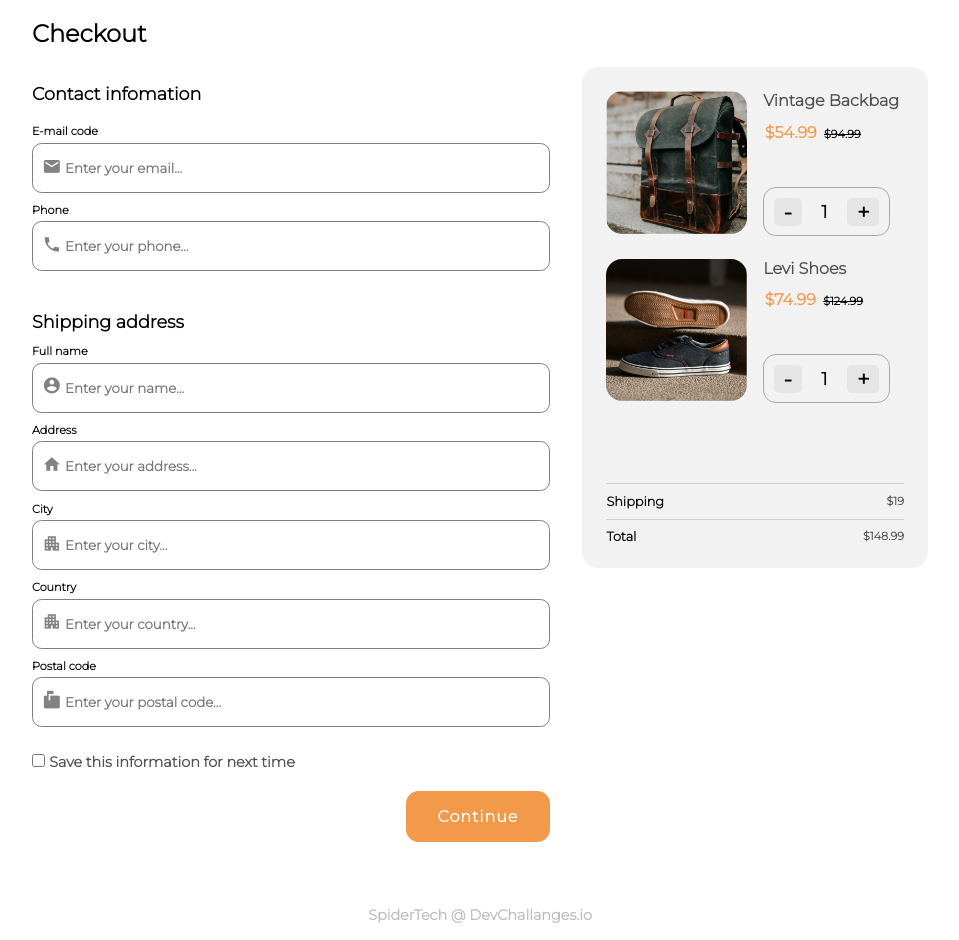
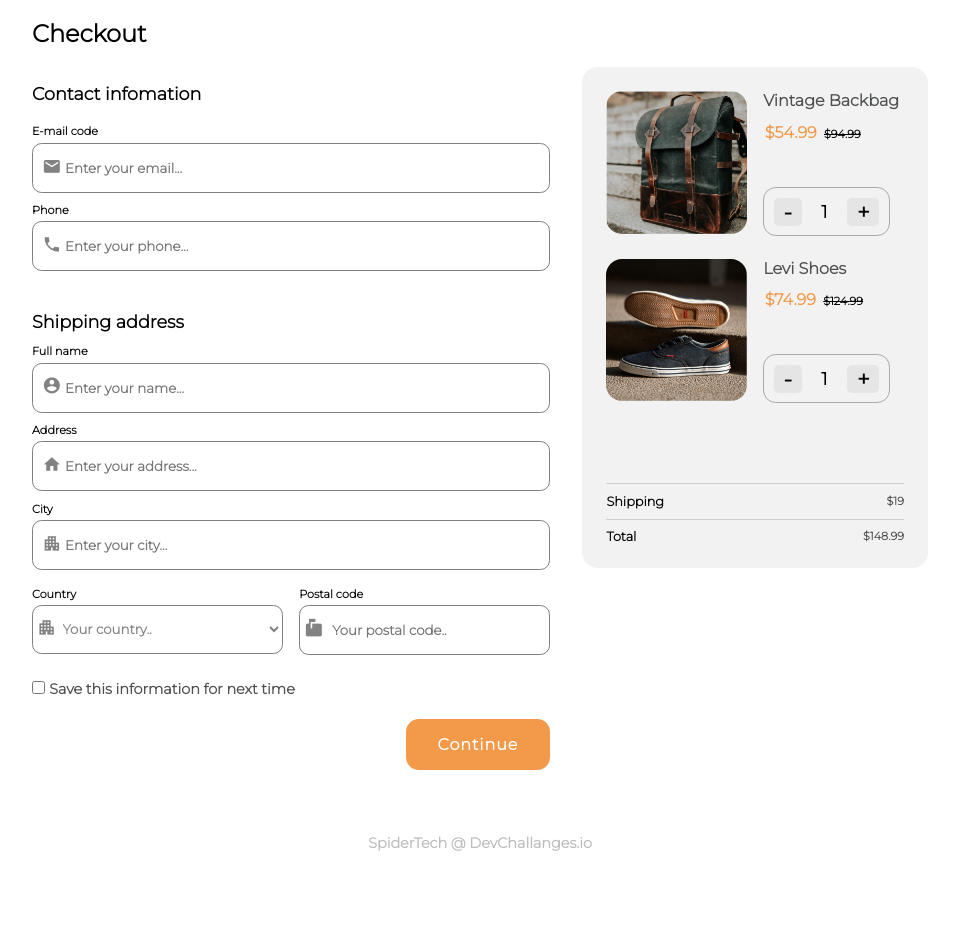
Before and after one commit to Born2shine/checkout-page-devchallangesio, a plain HTML site: page checkout-page-master/index.html in a window 1280 px wide. Shown: the whole page, without its empty margins (160-1119 px from the left). After the commit the page ends 868 px from the top, so only its background shows below. Drawn offline with Linux system fonts and the light colour scheme.

Commit message:
Add files via upload

```diff
--- a/checkout-page-master/css/main.css
+++ b/checkout-page-master/css/main.css
@@ -144,15 +144,25 @@ body {
   position: relative;
   margin: 0.4rem 0;
 }
-.input-field input {
+.input-field input,
+select {
   font-family: var(--ff-primary);
   font-weight: 600;
   width: 100%;
   padding: 0.7rem 2rem;
   border-radius: 0.6rem;
-  border: 0.01rem solid grey;
+  border: 1px solid grey;
 }
-.input-field input:focus {
+.input-field select {
+  background: none;
+  color: var(--clr-black-4);
+  padding: 0.7rem 1.3rem;
+}
+.postal-code input {
+  padding: 0.7rem 1.5rem;
+}
+.input-field input:focus,
+select:focus {
   outline: none;
 }
 .input-field .material-icons {
@@ -162,6 +172,11 @@ body {
   top: 50%;
   font-weight: 300;
   color: var(--clr-black-4);
+}
+.country-postal {
+  display: grid;
+  grid-template-columns: 1fr 1fr;
+  gap: 1rem;
 }
 .shipping-address {
   margin-top: 2.5rem;
@@ -206,6 +221,9 @@ body {
   .input-field input {
     padding: 1rem 2rem;
   }
+  .input-field select {
+    padding: 0.9rem 1.6rem;
+  }
 }
 @media screen and (min-width: 1200px) {
   .section-center {
--- a/checkout-page-master/index.html
+++ b/checkout-page-master/index.html
@@ -74,19 +74,20 @@
                 <div class="country">
                   <div class="input-field">
                     <div><label for="country">Country</label></div>
-                    <input type="text" placeholder="Enter your country..." />
+                    <select name="" id="">
+                      <option value="">Your country..</option>
+                      <option value="">Nigeria</option>
+                    </select>
+                    <!-- <input type="text" placeholder="Your country.." /> -->
                     <span class="material-icons">
                       apartment
                     </span>
                   </div>
                 </div>
-                <div class="postal code">
+                <div class="postal-code">
                   <div class="input-field">
                     <div><label for="country">Postal code</label></div>
-                    <input
-                      type="text"
-                      placeholder="Enter your postal code..."
-                    />
+                    <input type="text" placeholder="Your postal code.." />
                     <span class="material-icons">
                       markunread_mailbox
                     </span>
```
